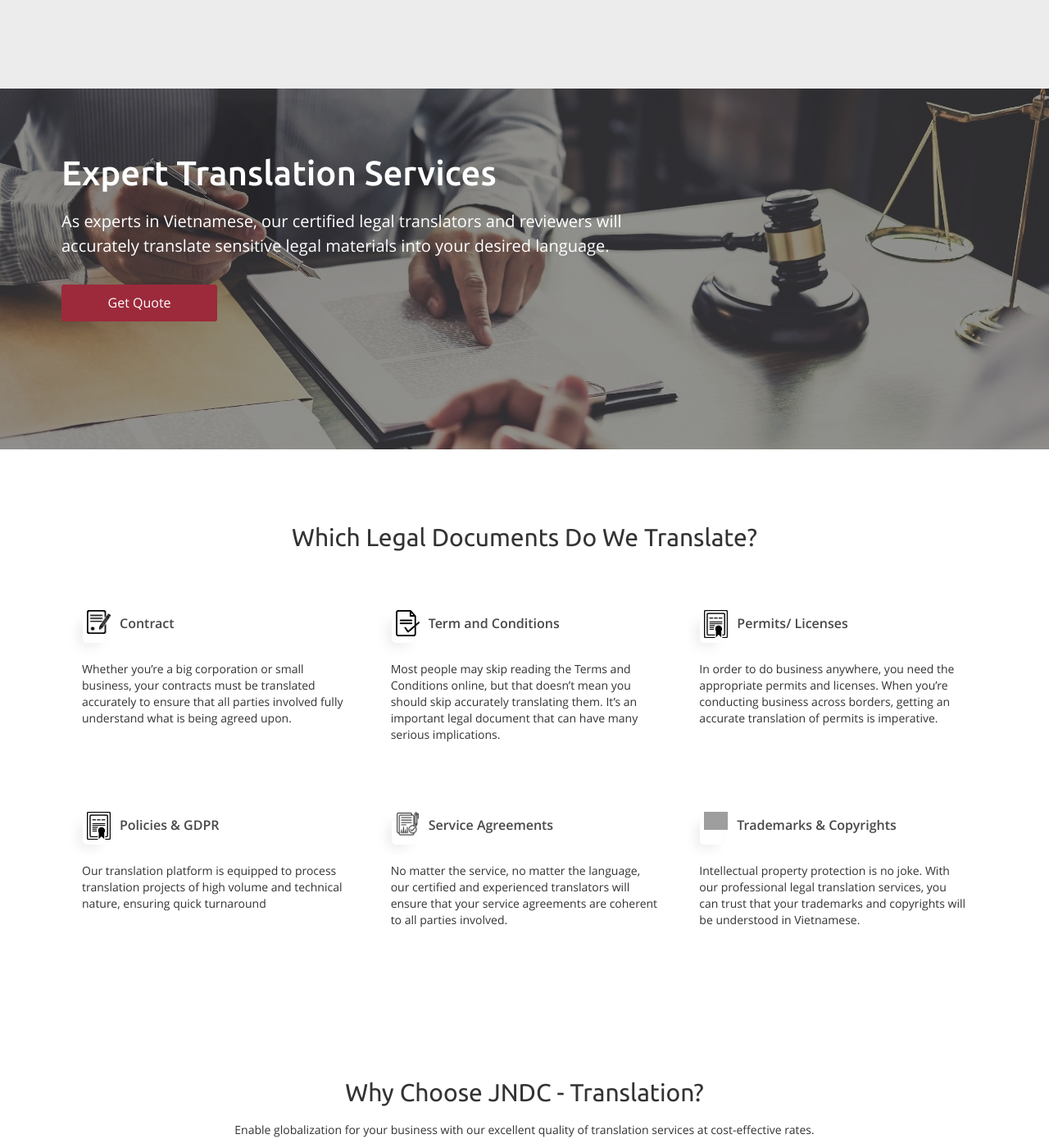
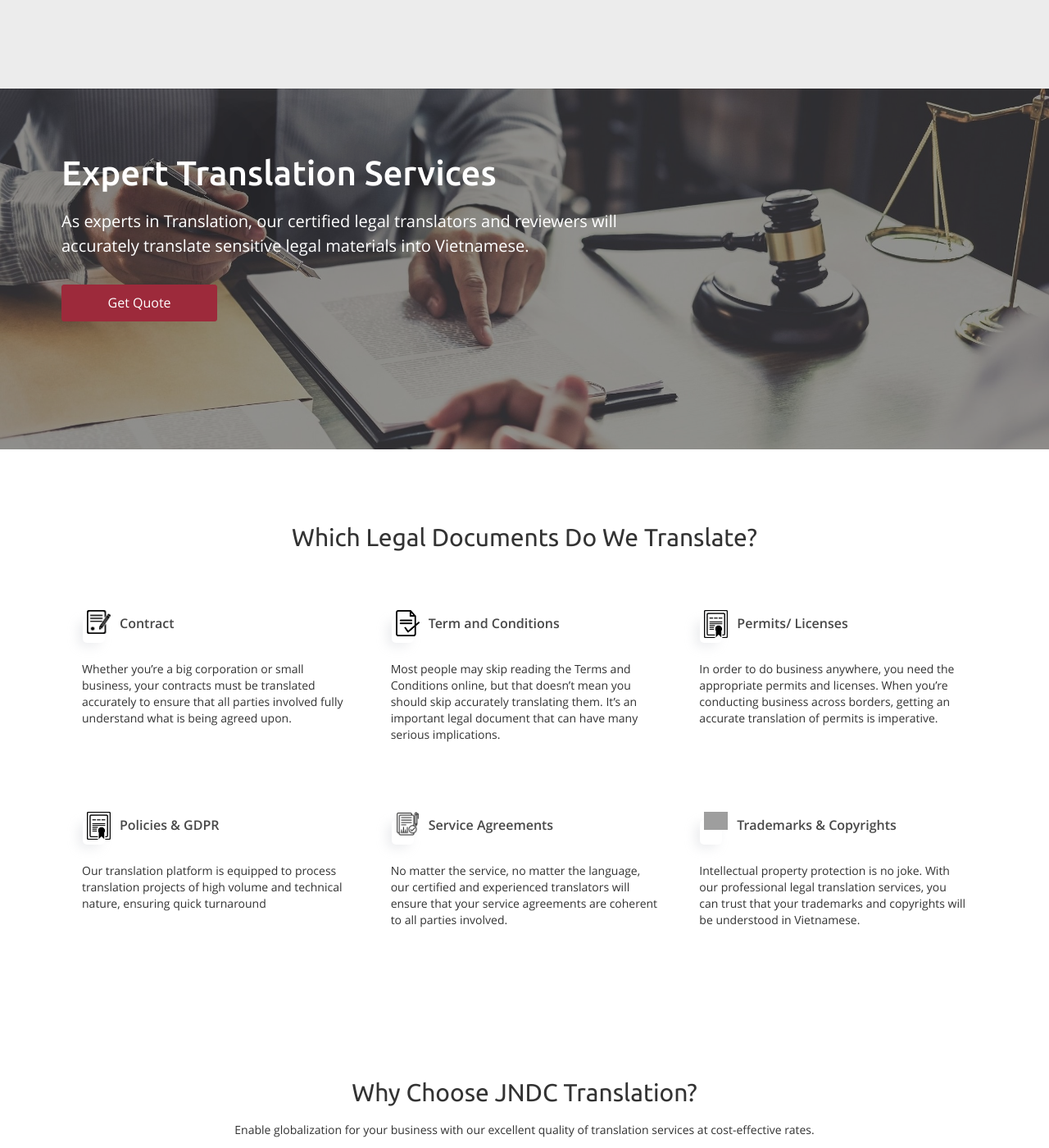
Before and after one commit to jndctranslation/landing_page, a Jekyll site: the page built from pages/transcription_services.md, in a window 1280 px wide and 1400 px high. Shown: the whole window at 82% size. Built offline with Jekyll 4.4.1, drawn with Linux system fonts in a browser that asks for light colours; grey boxes are pictures that could not be loaded.

Commit message:
Update Website Pages “transcription_services_page_information”

```diff
--- a/_data/pages/transcription_services.yml
+++ b/_data/pages/transcription_services.yml
@@ -2,8 +2,8 @@ block_1:
   background_image: /assets/images/upload/d923dbbf84f549bb2d91ba8cf91461a8.jpg
   color_overlay: 'rgba(50, 50, 50, 0.5)'
   text: >-
-    As experts in Vietnamese, our certified legal translators and reviewers will
-    accurately translate sensitive legal materials into your desired language.
+    As experts in Translation, our certified legal translators and reviewers
+    will accurately translate sensitive legal materials into Vietnamese.
   title: Expert Translation Services
   visible: true
 block_2:
@@ -65,5 +65,5 @@ block_3:
   text: >-
     Enable globalization for your business with our excellent quality of
     translation services at cost-effective rates.
-  title: Why Choose JNDC - Translation?
+  title: Why Choose JNDC Translation?
   visible: true
```
